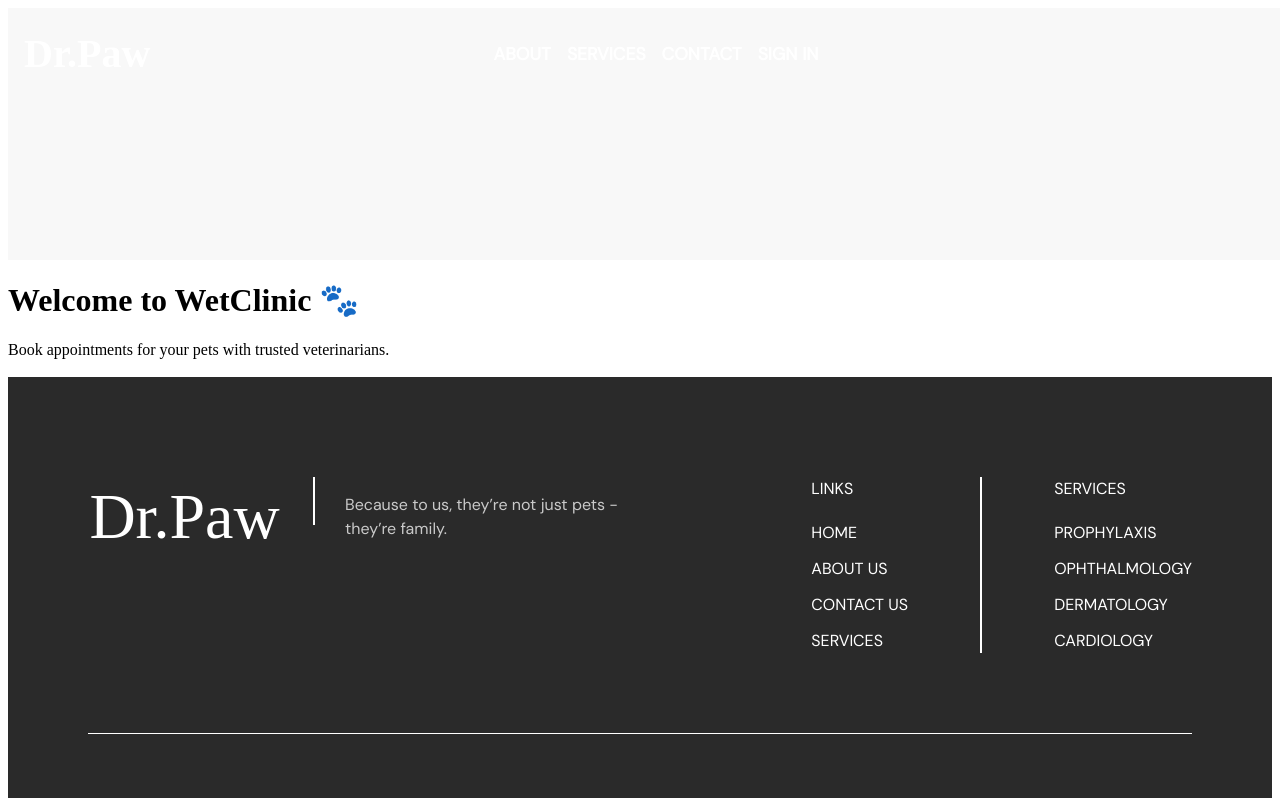
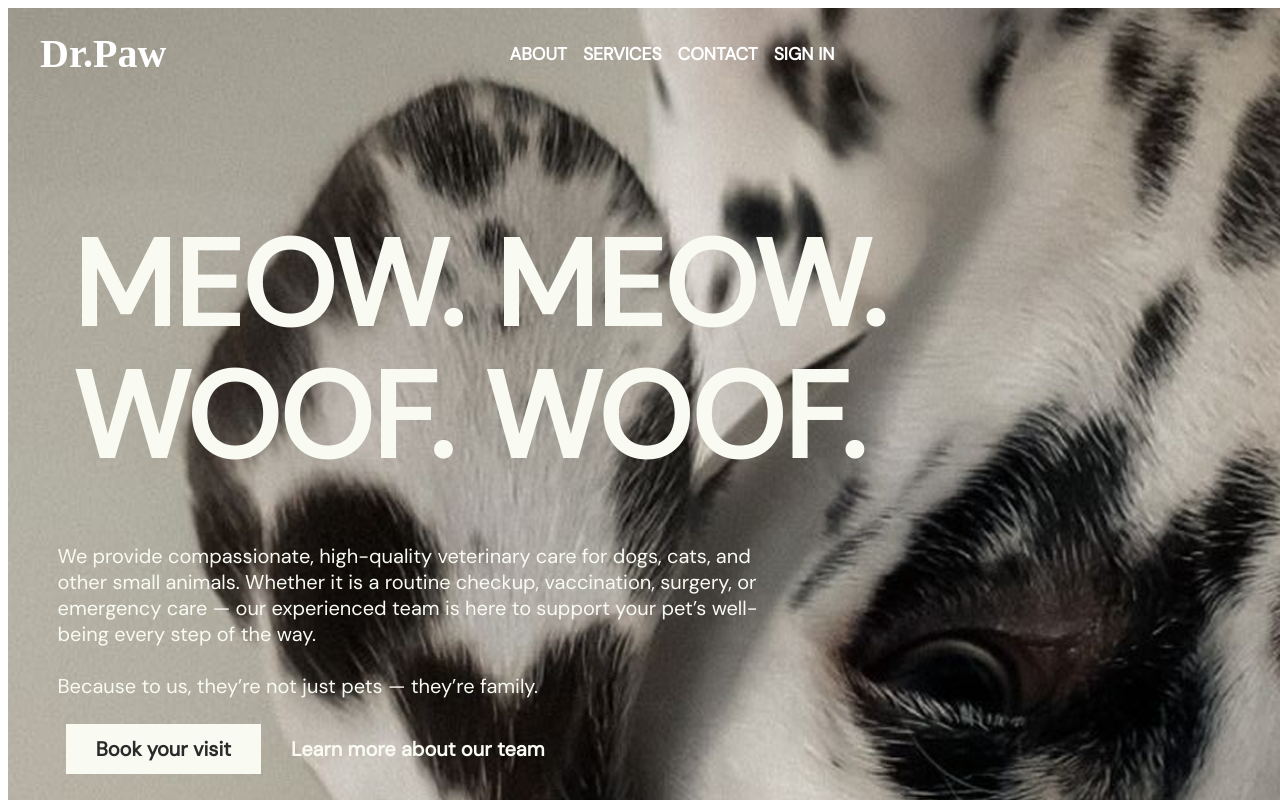
Before and after one commit to Kishouu/VetClinic, a React (Create React App) app: page / in a window 1280 px wide. Shown: the top 800 px of the page. Built offline with nearby package versions, Linux system fonts and the light colour scheme; a web font is replaced by a local one.

Commit message:
HomeNavBar

```diff
--- a/src/components/Navbar.jsx
+++ b/src/components/Navbar.jsx
@@ -3,12 +3,14 @@ import { Link, useLocation } from 'react-router-dom';
 import './UI/Navbar.css';
 import contactHeader from '../assets/ContactUsHeader.png';
 import aboutUsHeader from '../assets/AboutUsHeader.png';
+import homeHeader from '../assets/HomeHeader.png';
 
 export default function Navbar({ isLoggedIn, onLogout }) {
   const location = useLocation();
   const isContactPage = location.pathname === '/contact';
   const isAboutPage = location.pathname === '/about';
   const isLoginPage = location.pathname === '/signin';
+  const isHomePage = location.pathname === '/';
   const [menuOpen, setMenuOpen] = useState(false);
 
   const contactBgStyle = {
@@ -41,7 +43,19 @@ export default function Navbar({ isLoggedIn, onLogout }) {
   width: '100%',
   padding: '1rem 2rem',
   position: 'relative',
-};
+  };
+    const homeBgStyle = {
+    backgroundImage: `url(${homeHeader})`,
+    backgroundSize: 'cover',
+    backgroundPosition: 'center',
+    backgroundRepeat: 'no-repeat',
+    color: 'white',
+    minHeight: '850px',
+    width: '100%',
+    padding: '1rem 2rem',
+    position: 'relative',
+  };
+
 
 
   const navbarBgStyle = isContactPage
@@ -50,7 +64,9 @@ export default function Navbar({ isLoggedIn, onLogout }) {
   ? aboutBgStyle
   : isLoginPage
   ? loginBgStyle
-  : {};
+  : isHomePage
+  ?homeBgStyle
+  :{};
 
 
   const toggleMenu = () => setMenuOpen((prev) => !prev);
@@ -164,6 +180,31 @@ export default function Navbar({ isLoggedIn, onLogout }) {
           <div className="page-title">ABOUT US</div>
         </div>
       )}
+      {isHomePage && (
+      <div className="home-navbar-info-position">
+        <p className="meow-woof">
+          MEOW. MEOW.
+          <br />
+          WOOF. WOOF.
+        </p>
+
+        <p className='home-nav-text'> We provide compassionate, high-quality veterinary care for dogs, cats, and <br/>
+        other small animals. Whether it is a routine checkup, vaccination, surgery, or<br/>
+         emergency care — our experienced team is here to support your pet’s well-<br/>
+         being every step of the way.<br/><br/>
+         Because to us, they’re not just pets — they’re family. </p>
+
+        <div className="home-nav-buttons">
+          <Link to="/appointment" className='home-head-book-but'>
+                  Book your visit
+          </Link>
+          <Link to="/about" className='home-head-about-but'>
+                  Learn more about our team
+          </Link>
+        </div>
+      </div>
+
+      )}
     </nav>
   );
 }
--- a/src/components/UI/Navbar.css
+++ b/src/components/UI/Navbar.css
@@ -181,3 +181,69 @@
     text-overflow: unset;
   }
 }
+.home-navbar-info-position {
+  display: flex;
+  flex-direction: column;
+  align-items: center;
+  justify-content: center;
+  text-align: center;
+  padding: 100px 20px;
+  max-width: 1100px;
+  margin: 0 auto;
+  font-family: 'DM Sans', sans-serif;
+  margin-left: -130px ;
+  margin-top: -100px;
+}
+
+.meow-woof {
+  margin-left: 143px;
+  font-size: 120px;
+  font-weight: 700;
+  line-height: 1.1;
+  margin-bottom: 40px;
+  color: #F9FBF3;
+  text-align: left;
+}
+
+.home-nav-text {
+  font-size: 20px;
+  line-height: 1.3;
+  color: #F9FBF3;
+  max-width: 850px;
+  margin-bottom: 25px;
+  text-align: left;
+}
+
+.home-nav-buttons {
+  display: flex;
+  flex-wrap: wrap;
+  justify-content: center;
+  margin-right: 175px;
+}
+
+.home-head-book-but,
+.home-head-about-but {
+  padding: 12px 30px;
+  font-size: 20px;
+  font-weight: 600;
+  text-decoration: none;
+  transition: all 0.3s ease;
+  cursor: pointer;
+}
+
+.home-head-book-but {
+  background-color: #F9FBF3;
+  color: #2a2a2a;
+}
+
+.home-head-book-but:hover {
+  background-color: #e9e9e9;
+}
+
+.home-head-about-but {
+  color: #F9FBF3;
+}
+
+.home-head-about-but:hover {
+  text-decoration: underline;
+}
```
Also changed, not shown: src/assets/HomeHeader.png (added).
